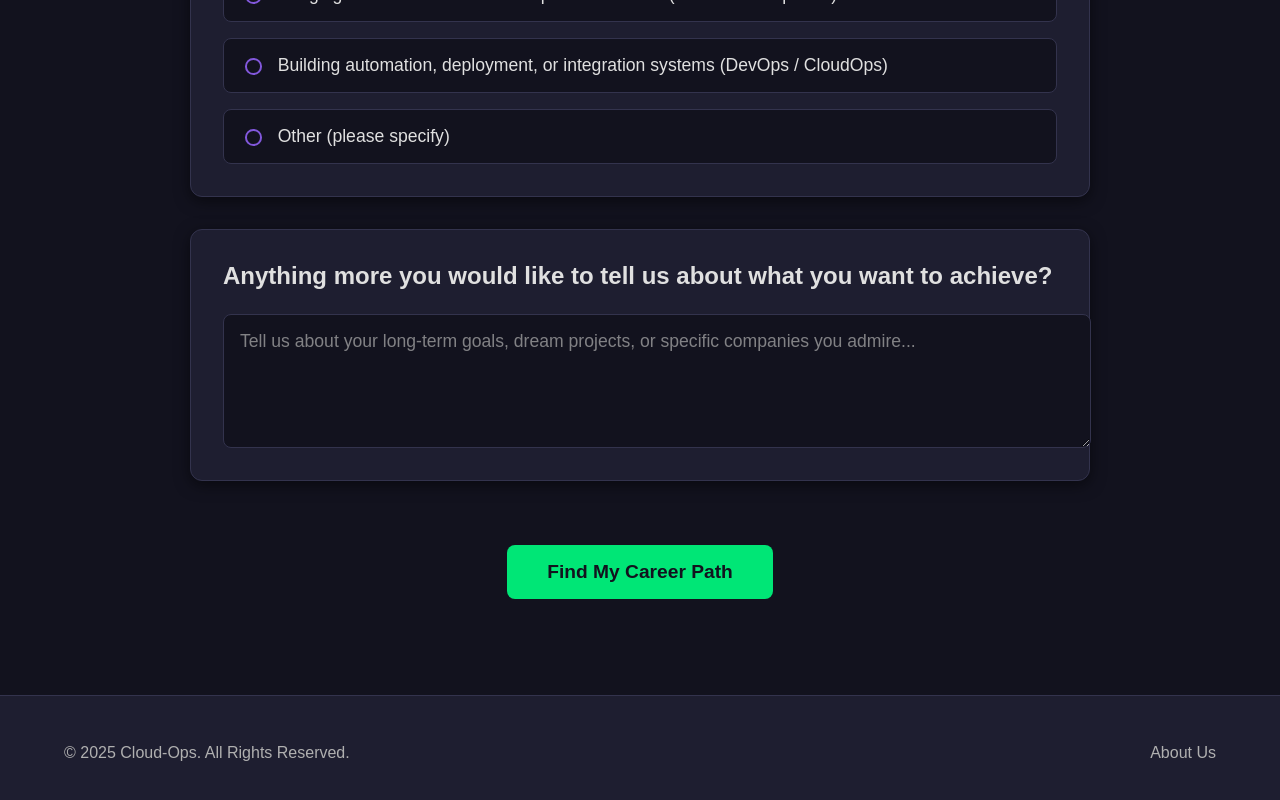
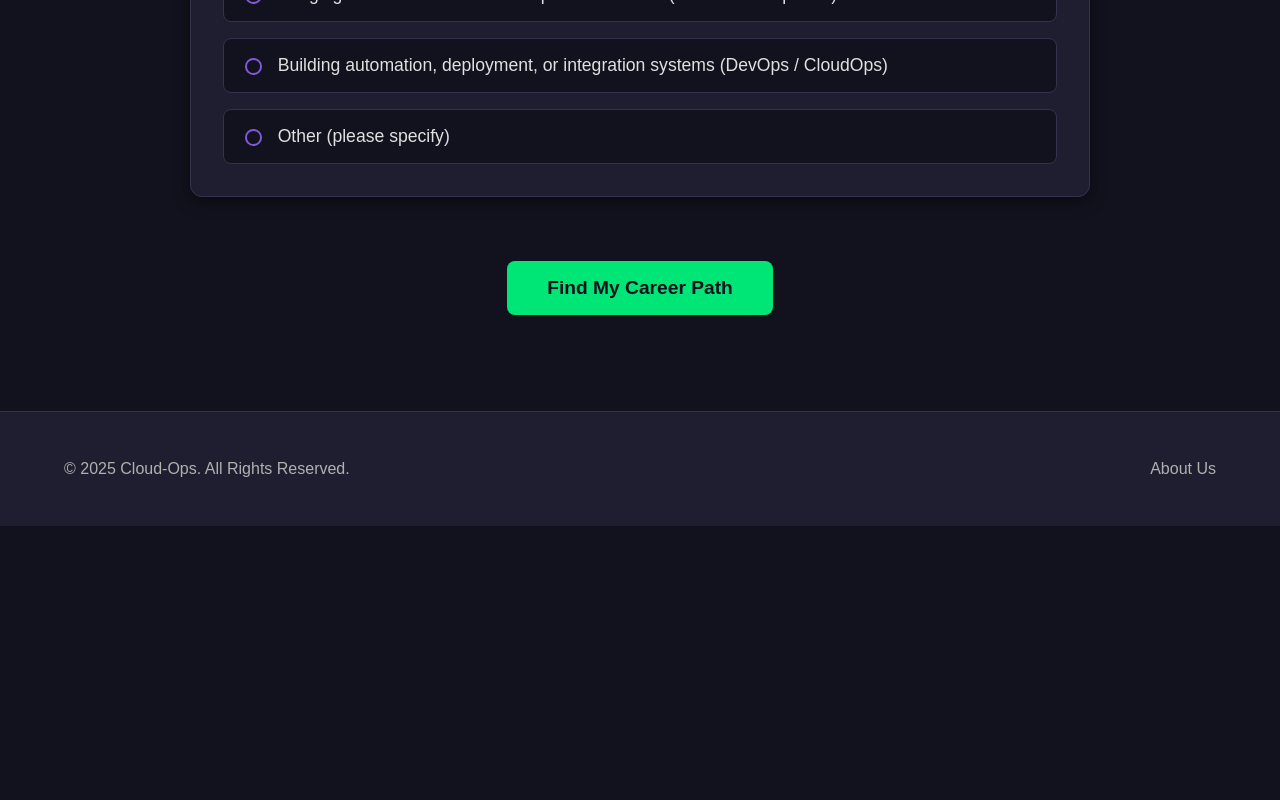
Before and after one commit to AbrarAli9876/AI-Powered-Career-Path-Recommendation, a React app in the folder frontend/src/: page /assessment in a window 1280 px wide. Shown: the part 3618-4418 px from the top of the page. After the commit the page ends 4144 px from the top, so only its background shows below. Built offline with nearby package versions, Linux system fonts and the light colour scheme; the HTML template or start-up script is replaced by a standard one.

Commit message:
last changes

```diff
--- a/frontend/src/pages/Assessment.jsx
+++ b/frontend/src/pages/Assessment.jsx
@@ -74,12 +74,6 @@ const questions = [
       'Other (please specify)',
     ],
   },
-  {
-    id: 'q9',
-    text: 'Anything more you would like to tell us about what you want to achieve?',
-    type: 'textarea',
-    placeholder: 'Tell us about your long-term goals, dream projects, or specific companies you admire...',
-  },
 ];
 
 const sliderValueMap = {
@@ -154,7 +148,6 @@ const Assessment = () => {
       - Enjoyed Activities: ${(answers.q6 || []).join(', ') || 'None specified'}
       - Future Project Interests: ${answers.q7 || 'Not specified'}
       - Most Exciting Area: ${focusArea}
-      - Long-term Goals/Aspirations: ${answers.q9 || 'Not specified'}
     `;
 
     return `
```
